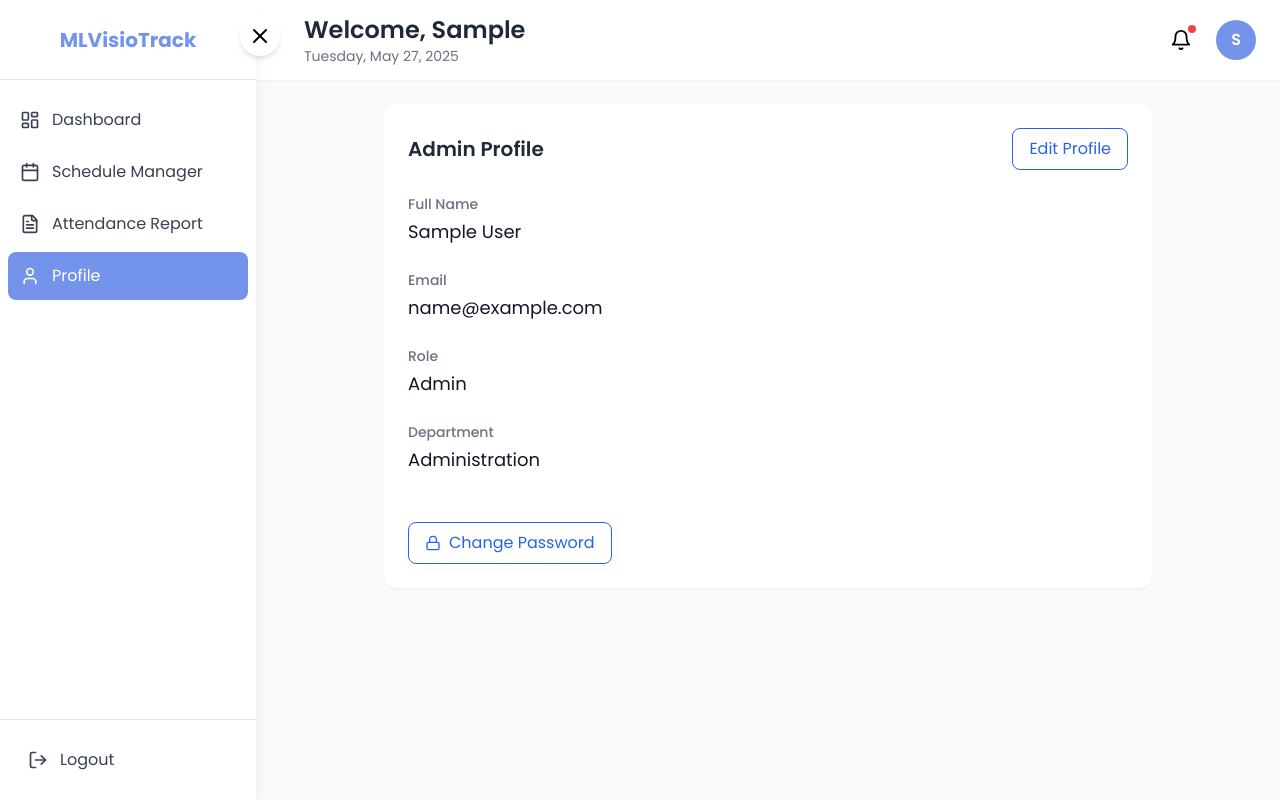
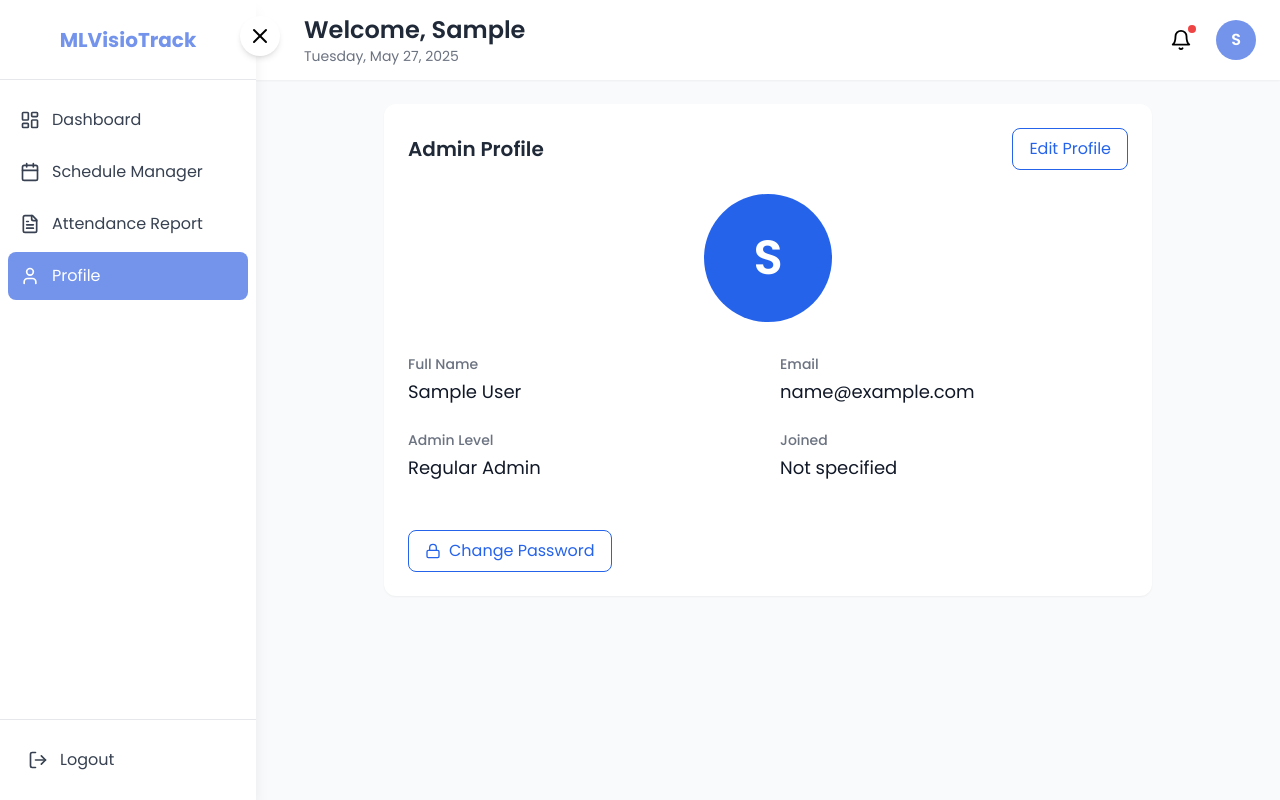
Before and after one commit to sarangan777/react-app, a React (Vite) app: page /admin/profile in a window 1280 px wide. Built offline with nearby package versions, Linux system fonts and the light colour scheme; sample sign-in values are in the browser's storage.

Commit message:
Update profile and user management pages

```diff
--- a/src/pages/admin/AdminProfile.tsx
+++ b/src/pages/admin/AdminProfile.tsx
@@ -1,5 +1,5 @@
 import React, { useState } from 'react';
-import { User, Lock } from 'lucide-react';
+import { User, Lock, Upload } from 'lucide-react';
 import { Dialog } from '@headlessui/react';
 import { useAuth } from '../../context/AuthContext';
 import { toast, ToastContainer } from 'react-toastify';
@@ -18,6 +18,8 @@ const AdminProfile = () => {
     newPassword: '',
     confirmPassword: '',
   });
+  const [imageFile, setImageFile] = useState<File | null>(null);
+  const [imagePreview, setImagePreview] = useState<string | null>(null);
 
   const handleInputChange = (e: React.ChangeEvent<HTMLInputElement>) => {
     const { name, value } = e.target;
@@ -35,10 +37,35 @@ const AdminProfile = () => {
     }));
   };
 
+  const handleFileChange = (e: React.ChangeEvent<HTMLInputElement>) => {
+    if (e.target.files && e.target.files[0]) {
+      const file = e.target.files[0];
+      setImageFile(file);
+
+      const reader = new FileReader();
+      reader.onloadend = () => {
+        setImagePreview(reader.result as string);
+      };
+      reader.readAsDataURL(file);
+    }
+  };
+
   const handleSubmit = async (e: React.FormEvent) => {
     e.preventDefault();
     try {
-      const response = await apiService.updateUserProfile(formData);
+      let profilePictureUrl = user?.profilePicture || null;
+
+      if (imageFile) {
+        const uploadResponse = await apiService.uploadProfilePicture(imageFile);
+        if (uploadResponse.success && uploadResponse.data) {
+          profilePictureUrl = uploadResponse.data.url;
+        }
+      }
+
+      const response = await apiService.updateUserProfile({
+        ...formData,
+        profilePicture: profilePictureUrl,
+      });
 
       if (response.success && response.data) {
         toast.success('Profile updated successfully');
@@ -49,15 +76,11 @@ const AdminProfile = () => {
             ...user,
             ...response.data,
           };
-          localStorage.setItem('user', JSON.stringify(updatedUser));
           login(updatedUser, localStorage.getItem('authToken') || '');
         }
-      } else {
-        toast.error(response.message || 'Failed to update profile');
       }
     } catch (err) {
-      console.error('Error updating profile:', err);
-      toast.error('Failed to update profile. Please try again later.');
+      toast.error('Failed to update profile');
     }
   };
 
@@ -83,19 +106,14 @@ const AdminProfile = () => {
           newPassword: '',
           confirmPassword: '',
         });
-      } else {
-        toast.error(response.message || 'Failed to change password');
       }
     } catch (err) {
-      console.error('Error changing password:', err);
-      toast.error('Failed to change password. Please try again later.');
+      toast.error('Failed to change password');
     }
   };
 
   return (
     <div className="p-6">
-      <ToastContainer position="top-right" autoClose={3000} />
-
       <div className="max-w-3xl mx-auto bg-white rounded-xl shadow-sm">
         <div className="p-6">
           <div className="flex justify-between items-center mb-6">
@@ -108,6 +126,34 @@ const AdminProfile = () => {
                 Edit Profile
               </button>
             )}
+          </div>
+
+          <div className="flex flex-col items-center mb-8">
+            <div className="relative">
+              <div className="w-32 h-32 rounded-full bg-blue-600 flex items-center justify-center text-white text-5xl font-semibold overflow-hidden">
+                {(imagePreview || user?.profilePicture) ? (
+                  <img
+                    src={imagePreview || user?.profilePicture || ''}
+                    alt={user?.name}
+                    className="w-full h-full object-cover"
+                  />
+                ) : (
+                  user?.name?.charAt(0) || 'A'
+                )}
+
+                {isEditing && (
+                  <label className="absolute inset-0 bg-black bg-opacity-50 flex items-center justify-center cursor-pointer transition-opacity hover:bg-opacity-60">
+                    <Upload size={24} className="text-white" />
+                    <input
+                      type="file"
+                      className="hidden"
+                      accept="image/*"
+                      onChange={handleFileChange}
+                    />
+                  </label>
+                )}
+              </div>
+            </div>
           </div>
 
           {isEditing ? (
@@ -126,6 +172,7 @@ const AdminProfile = () => {
                 />
               </div>
 
+              <div className="grid grid-cols-1 md:grid-cols-2 gap-6">
                 <div>
                   <label className="block text-sm font-medium text-gray-700 mb-1">
                     Email
@@ -133,28 +180,31 @@ const AdminProfile = () => {
                   <input
                     type="email"
                     value={user?.email || ''}
-                  className="w-full p-3 border border-gray-200 rounded-lg bg-gray-50"
+                    className="w-full p-3 border border-gray-200 rounded-lg bg-gray-50 text-gray-500 cursor-not-allowed"
                     disabled
                   />
                 </div>
 
                 <div>
                   <label className="block text-sm font-medium text-gray-700 mb-1">
-                  Role
+                    Admin Level
                   </label>
                   <input
                     type="text"
-                  value="Admin"
-                  className="w-full p-3 border border-gray-200 rounded-lg bg-gray-50"
+                    value={user?.adminLevel === 'super' ? 'Super Admin' : 'Regular Admin'}
+                    className="w-full p-3 border border-gray-200 rounded-lg bg-gray-50 text-gray-500 cursor-not-allowed"
                     disabled
                   />
                 </div>
+              </div>
 
-              <div className="flex justify-end space-x-4">
+              <div className="flex justify-end space-x-4 pt-6">
                 <button
                   type="button"
                   onClick={() => {
                     setIsEditing(false);
+                    setImageFile(null);
+                    setImagePreview(null);
                     setFormData({ name: user?.name || '' });
                   }}
                   className="px-6 py-2 border border-gray-300 text-gray-700 rounded-lg hover:bg-gray-50"
@@ -171,6 +221,7 @@ const AdminProfile = () => {
             </form>
           ) : (
             <div className="space-y-6">
+              <div className="grid grid-cols-1 md:grid-cols-2 gap-6">
                 <div>
                   <h3 className="text-sm font-medium text-gray-500">Full Name</h3>
                   <p className="mt-1 text-lg text-gray-900">{user?.name}</p>
@@ -182,19 +233,28 @@ const AdminProfile = () => {
                 </div>
 
                 <div>
-                <h3 className="text-sm font-medium text-gray-500">Role</h3>
-                <p className="mt-1 text-lg text-gray-900">Admin</p>
+                  <h3 className="text-sm font-medium text-gray-500">Admin Level</h3>
+                  <p className="mt-1 text-lg text-gray-900">
+                    {user?.adminLevel === 'super' ? 'Super Admin' : 'Regular Admin'}
+                  </p>
                 </div>
 
                 <div>
-                <h3 className="text-sm font-medium text-gray-500">Department</h3>
-                <p className="mt-1 text-lg text-gray-900">Administration</p>
+                  <h3 className="text-sm font-medium text-gray-500">Joined</h3>
+                  <p className="mt-1 text-lg text-gray-900">
+                    {user?.joinDate ? new Date(user.joinDate).toLocaleDateString('en-US', {
+                      year: 'numeric',
+                      month: 'long',
+                      day: 'numeric'
+                    }) : 'Not specified'}
+                  </p>
+                </div>
               </div>
 
               <div className="pt-6">
                 <button
                   onClick={() => setIsPasswordModalOpen(true)}
-                  className="flex items-center px-4 py-2 text-blue-600 border border-blue-600 rounded-lg hover:bg-blue-50"
+                  className="flex items-center px-4 py-2 text-blue-600 border border-blue-600 rounded-lg hover:bg-gray-50"
                 >
                   <Lock className="w-4 h-4 mr-2" />
                   Change Password
@@ -281,6 +341,8 @@ const AdminProfile = () => {
           </div>
         </div>
       </Dialog>
+
+      <ToastContainer position="top-right" autoClose={3000} />
     </div>
   );
 };
--- a/src/pages/admin/CreateUser.tsx
+++ b/src/pages/admin/CreateUser.tsx
@@ -1,7 +1,7 @@
 import React, { useState } from 'react';
 import { UserPlus, Upload } from 'lucide-react';
-import TopHeader from '../../components/TopHeader';
-import Sidebar from '../../components/Sidebar';
+import { toast } from 'react-toastify';
+import 'react-toastify/dist/ReactToastify.css';
 
 const CreateUser = () => {
   const [formData, setFormData] = useState({
@@ -13,6 +13,7 @@ const CreateUser = () => {
     position: '',
     password: '',
     confirmPassword: '',
+    registrationNumber: '',
     profilePicture: null as File | null
   });
 
@@ -30,6 +31,11 @@ const CreateUser = () => {
       return;
     }
 
+    if (formData.role === 'user' && !formData.registrationNumber) {
+      setError("Registration number is required for students");
+      return;
+    }
+
     // Here you would typically make an API call to create the user
     try {
       // Mock success for now
@@ -43,6 +49,7 @@ const CreateUser = () => {
         position: '',
         password: '',
         confirmPassword: '',
+        registrationNumber: '',
         profilePicture: null
       });
       setPreviewUrl(null);
@@ -72,12 +79,7 @@ const CreateUser = () => {
   };
 
   return (
-    <div className="flex h-screen bg-gray-50">
-      <Sidebar isMobile={false} />
-      <div className="flex-1 flex flex-col overflow-hidden">
-        <TopHeader sidebarOpen={true} />
-
-        <main className="flex-1 overflow-y-auto p-6">
+    <div className="p-6">
       <div className="max-w-3xl mx-auto bg-white rounded-lg shadow p-6">
         <div className="flex items-center mb-6">
           <UserPlus className="w-6 h-6 text-blue-600 mr-2" />
@@ -175,7 +177,7 @@ const CreateUser = () => {
                 className="w-full px-3 py-2 border border-gray-300 rounded-lg focus:ring-blue-500 focus:border-blue-500"
                 required
               >
-                    <option value="user">User</option>
+                <option value="user">Student</option>
                 <option value="admin">Admin</option>
               </select>
             </div>
@@ -184,29 +186,36 @@ const CreateUser = () => {
               <label className="block text-sm font-medium text-gray-700 mb-1">
                 Department
               </label>
-                  <input
-                    type="text"
+              <select
                 name="department"
                 value={formData.department}
                 onChange={handleChange}
                 className="w-full px-3 py-2 border border-gray-300 rounded-lg focus:ring-blue-500 focus:border-blue-500"
                 required
-                  />
+              >
+                <option value="">Select Department</option>
+                <option value="NDIT">NDIT</option>
+                <option value="NDA">NDA</option>
+                <option value="NDE">NDE</option>
+              </select>
             </div>
 
+            {formData.role === 'user' && (
               <div>
                 <label className="block text-sm font-medium text-gray-700 mb-1">
-                    Position
+                  Registration Number
                 </label>
                 <input
                   type="text"
-                    name="position"
-                    value={formData.position}
+                  name="registrationNumber"
+                  value={formData.registrationNumber}
                   onChange={handleChange}
+                  placeholder="e.g., JAF/IT/2022/P/050"
                   className="w-full px-3 py-2 border border-gray-300 rounded-lg focus:ring-blue-500 focus:border-blue-500"
                   required
                 />
               </div>
+            )}
 
             <div>
               <label className="block text-sm font-medium text-gray-700 mb-1">
@@ -247,8 +256,6 @@ const CreateUser = () => {
           </div>
         </form>
       </div>
-        </main>
-      </div>
     </div>
   );
 };
--- a/src/types/index.ts
+++ b/src/types/index.ts
@@ -6,6 +6,8 @@ export interface User {
   department: string;
   profilePicture: string | null;
   joinDate: string;
+  registrationNumber?: string;
+  adminLevel?: 'super' | 'regular';
 }
 
 export interface DashboardStats {
```
Lines whose indentation alone changed are shown as unchanged.
